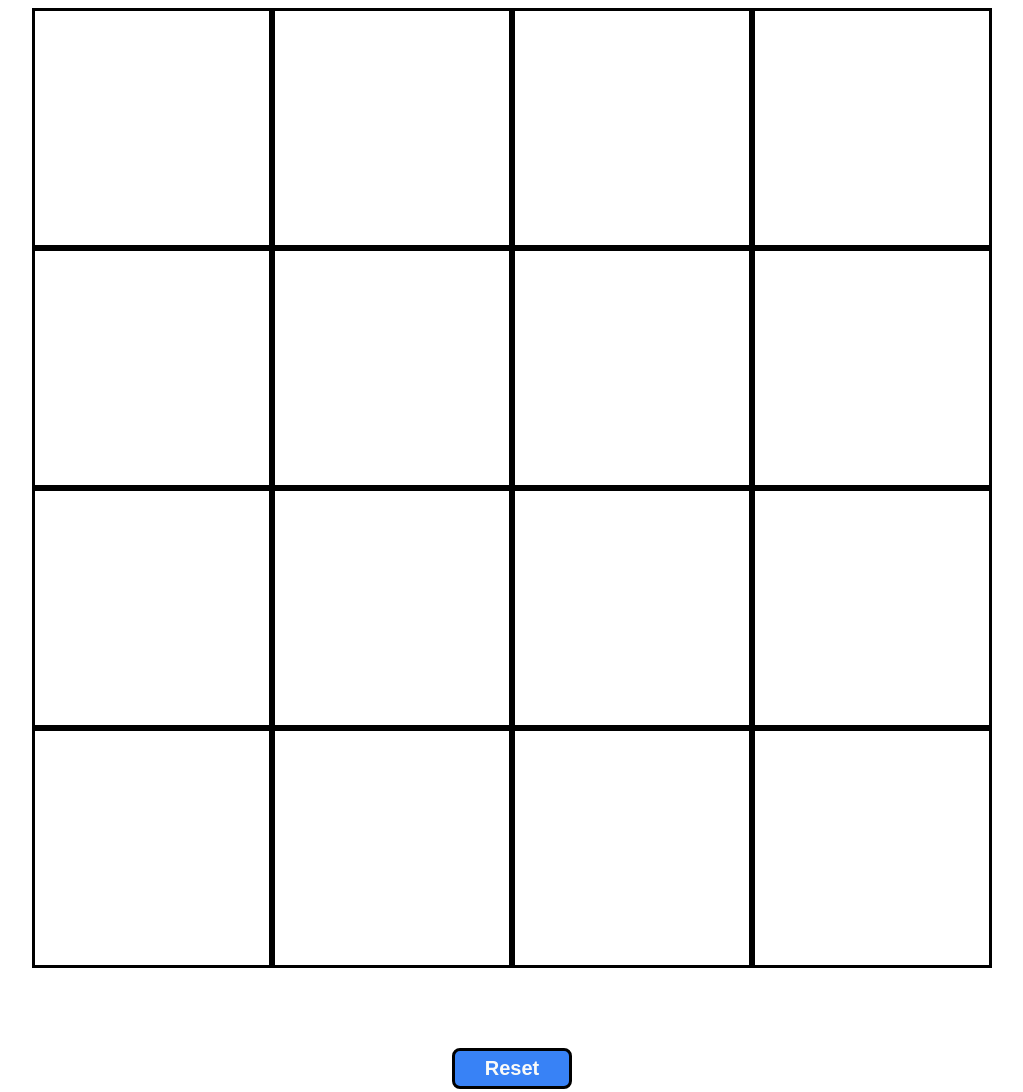
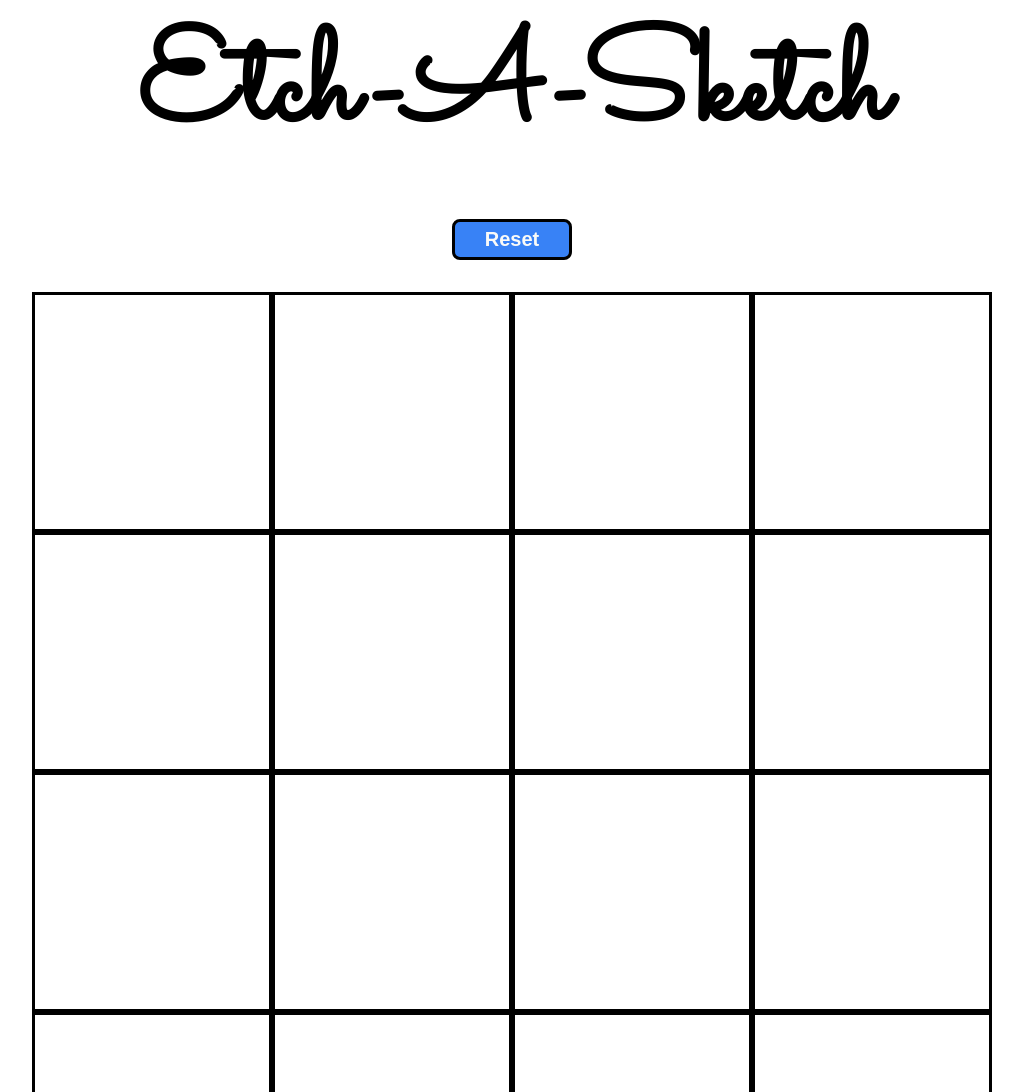
Before and after one commit to jaco8060/etch-a-sketch, a plain HTML site: page index.html in a window 1280 px wide. Shown: the top 1092 px of the page, without its empty margins (128-1151 px from the left). Drawn offline with Linux system fonts and the light colour scheme.

Commit message:
updated styles for header

```diff
--- a/index.html
+++ b/index.html
@@ -7,8 +7,17 @@
     <title>Document</title>
     <link rel="stylesheet" href="styles.css" />
     <script defer src="etch.js"></script>
+    <link rel="preconnect" href="https://fonts.googleapis.com" />
+    <link rel="preconnect" href="https://fonts.gstatic.com" crossorigin />
+    <link
+      href="https://fonts.googleapis.com/css2?family=Merriweather&family=Montserrat&family=Sacramento&display=swap"
+      rel="stylesheet"
+    />
   </head>
   <body>
+    <div class="parent-container">
+      <h1 class="header">Etch-A-Sketch</h1>
+      <button class="resetBtn">Reset</button>
       <div class="container">
         <div class="square"></div>
         <div class="square"></div>
@@ -27,7 +36,6 @@
         <div class="square"></div>
         <div class="square"></div>
       </div>
-
-    <button class="resetBtn">Reset</button>
+    </div>
   </body>
 </html>
--- a/styles.css
+++ b/styles.css
@@ -1,38 +1,60 @@
+html {
+    scroll-behavior: smooth;
+  }
+
+* {
+  padding: 0;
+  margin: 0;
+  box-sizing: border-box;
+}
+body {
+      font-family: 'Merriweather', serif;
+      gap: 5rem;
+      /* font-family: 'Montserrat', sans-serif; */
+    /* font-family: 'Sacramento', cursive; */
+  }
+
+  .parent-container {
+    display: flex;
+    flex-direction: column;
+    justify-content: center;
+    align-items: center;
+    gap: 2rem;
+    /* height: 100vh; */
+
+  }
 .container{
+      align-self: center;
       display: grid;
-    justify-self: center;
-    align-self: center;
-    width: 960px;
-    height: 960px;
       grid-template-columns: repeat(4,1fr);
       grid-template-rows: repeat(4,1fr);
-
+      height: 960px;
+      justify-self: center;
+      width: 960px;
   }
-
 .square {
       background-color: white;
       border: solid black;
   }
-
-body {
-    display: flex;
-    flex-direction: column;
-    gap: 5rem;
-
-}
 .resetBtn {
       background-color: #3882f6;
-    width: 120px;
-    color: #f9faf8;
       border-radius: 8px;
       border-width: 0;
+      border: solid black;
+      color: #f9faf8;
+      font-size: 20px;
+      font-weight: 700;
+      margin: auto;
       padding: 6px;
-    font-size: 20px;
-    margin: auto;
-    font-weight: 700;
-    border: solid black;
+      width: 120px;
   }
 .resetBtn:hover {
       background-color: white;
       color: #3882f6;
   }
+.header {
+  font-family: 'Sacramento', cursive;
+  font-size: 8rem;
+
+
+}
```
Lines whose indentation alone changed are shown as unchanged.
